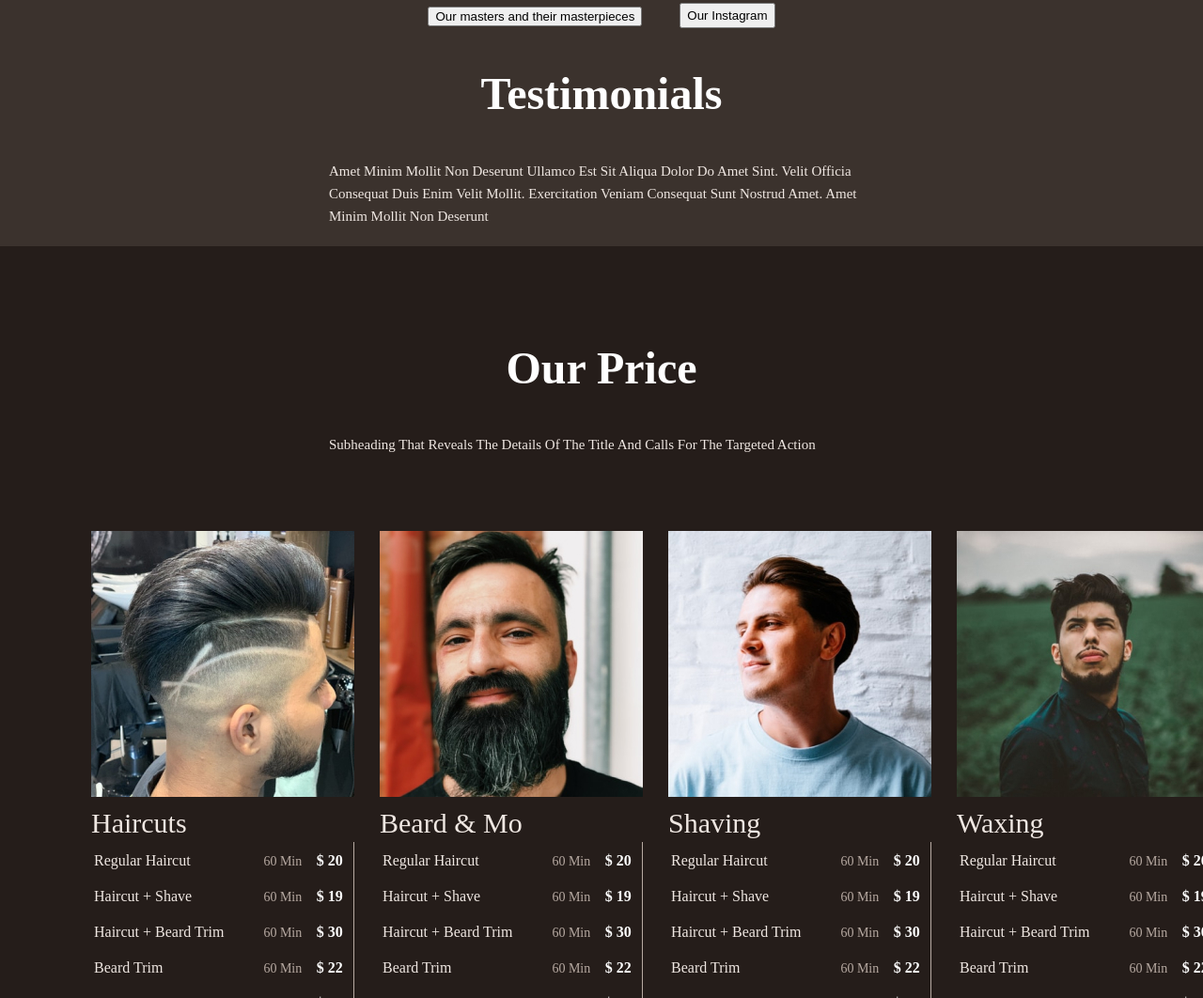
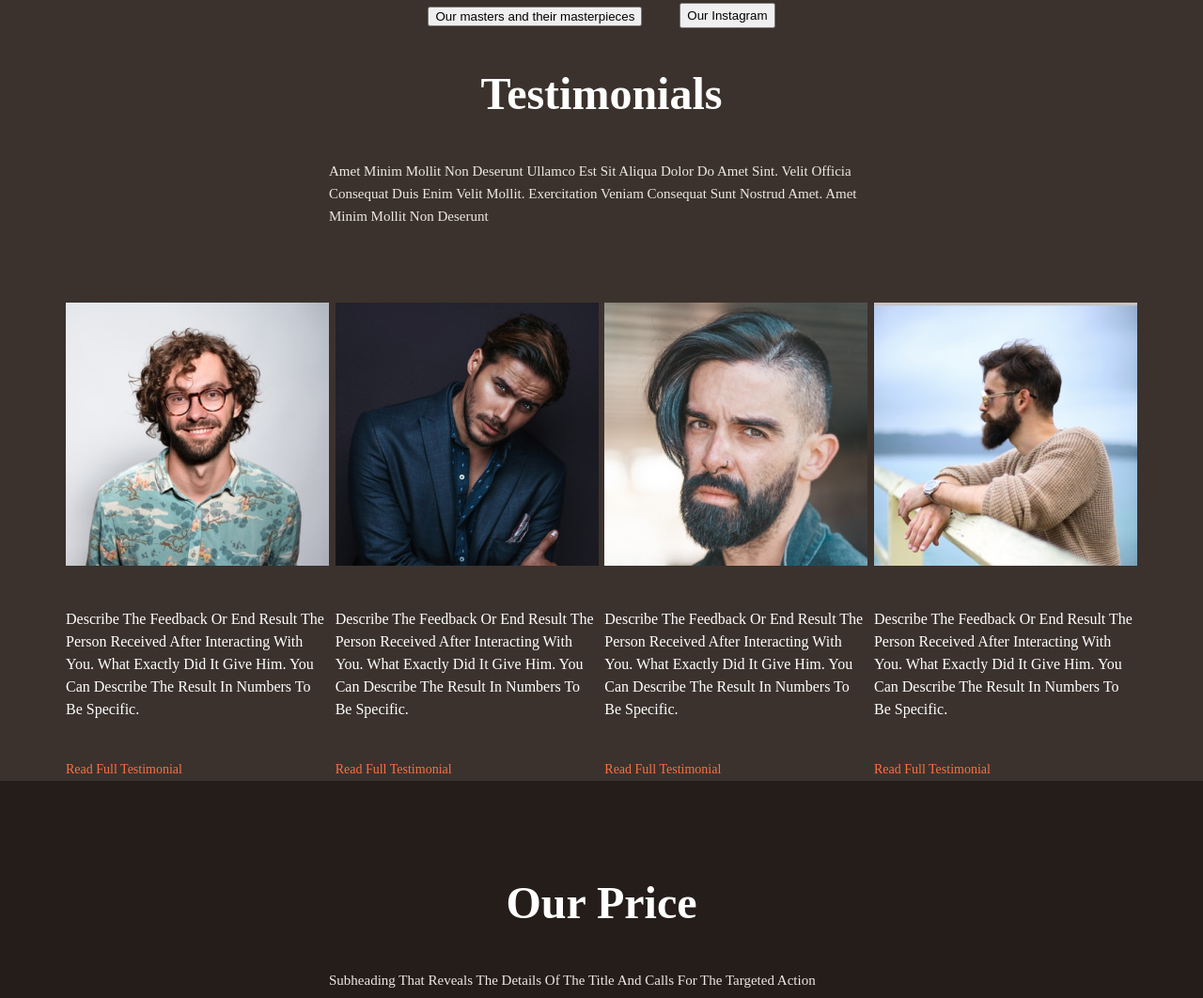
Before and after one commit to yaretsroman/barber-project-webpack, a website built with webpack: page src/index.html in a window 1280 px wide. Shown: the part 2460-3522 px from the top of the page at 94% size. Built offline with nearby package versions, Linux system fonts and the light colour scheme; a web font is replaced by a local one.

Commit message:
added barbers cards

```diff
--- a/src/components/card/card.scss
+++ b/src/components/card/card.scss
@@ -0,0 +1,4 @@
+.cards {
+    display: flex;
+    justify-content: space-between;
+}
--- a/src/index.html
+++ b/src/index.html
@@ -187,7 +187,44 @@
             </h4>
           </div>
         </div>
-
+        <div class="cards pt-60">
+          <div class="card">
+              <img src="./assets/images/barbers/barber1.jpg" alt="barber1">
+              <h6 class="subtitle1">
+                Describe the feedback or end result the person received after interacting with you.
+                What exactly did it give him.
+                You can describe the result in numbers to be specific.
+              </h6>
+              <a class="barber-item__link a4" href="#">Read full testimonial</a>
+          </div>
+          <div class="card">
+              <img src="./assets/images/barbers/barber2.jpg" alt="barber2">
+              <h6 class="subtitle1">
+                Describe the feedback or end result the person received after interacting with you.
+                What exactly did it give him.
+                You can describe the result in numbers to be specific.
+              </h6>
+              <a class="barber-item__link a4" href="#">Read full testimonial</a>
+          </div>
+          <div class="card">
+              <img src="./assets/images/barbers/barber3.jpg" alt="barber3">
+              <h6 class="subtitle1">
+                Describe the feedback or end result the person received after interacting with you.
+                What exactly did it give him.
+                You can describe the result in numbers to be specific.
+              </h6>
+              <a class="barber-item__link a4" href="#">Read full testimonial</a>
+          </div>
+          <div class="card">
+              <img src="./assets/images/barbers/barber4.jpg" alt="barber4">
+              <h6 class="subtitle1">
+                Describe the feedback or end result the person received after interacting with you.
+                What exactly did it give him.
+                You can describe the result in numbers to be specific.
+              </h6>
+              <a class="barber-item__link a4" href="#">Read full testimonial</a>
+          </div>
+        </div>
 
       </div>
      </section>
```
